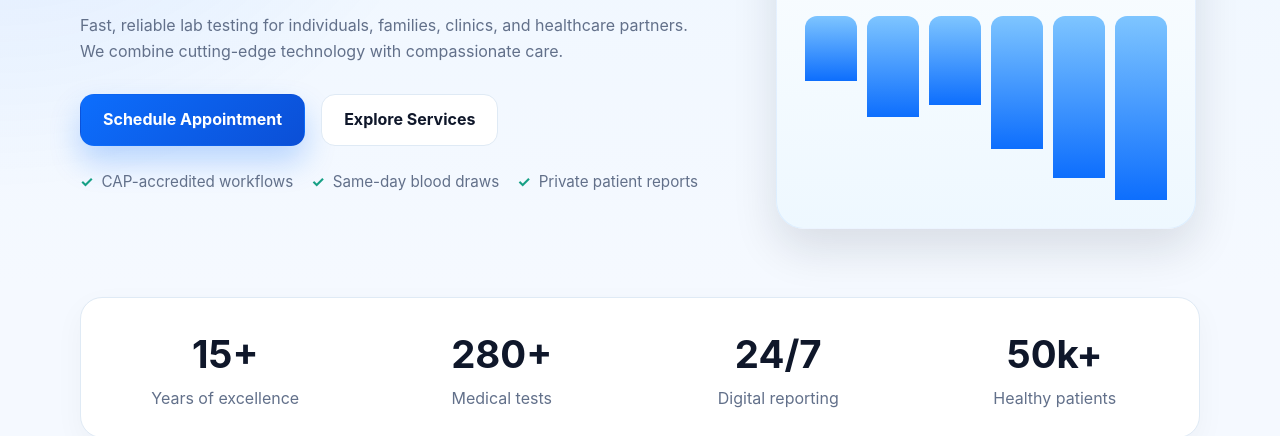
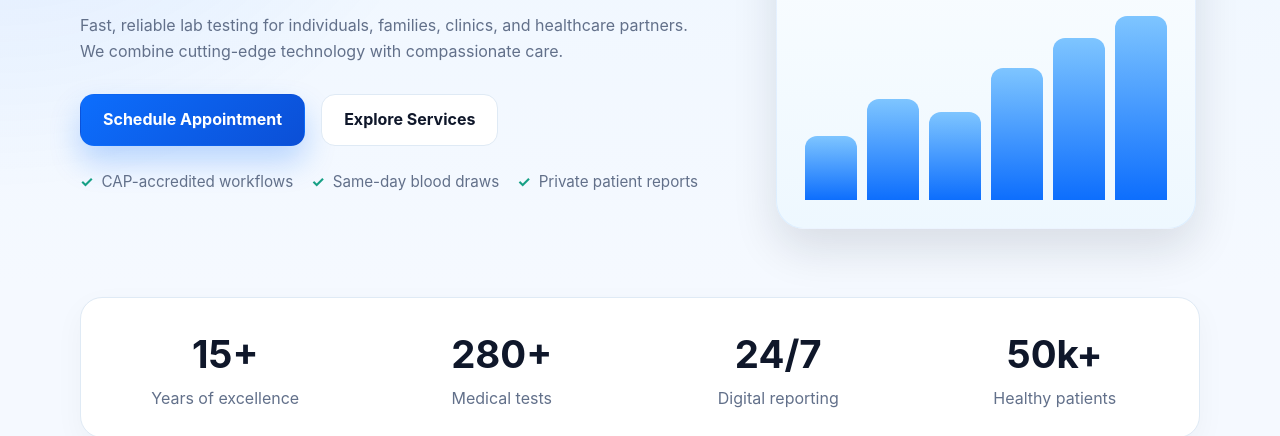
Before and after one commit to davies-afk/medical-lab-site, a plain HTML site: page index.html in a window 1280 px wide. Shown: the part 379-815 px from the top of the page. Drawn offline with Linux system fonts and the light colour scheme.

Commit message:
Update style.css

```diff
--- a/style.css
+++ b/style.css
@@ -313,7 +313,7 @@ blockquote,
 .mini-chart {
     height: 200px;
     display: flex;
-    align-items: right;
+    align-items: end;
     gap: 10px;
     padding-top: 16px;
 }
```
